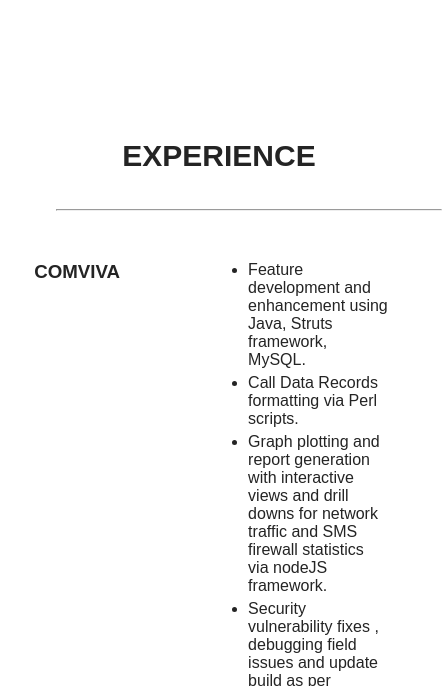
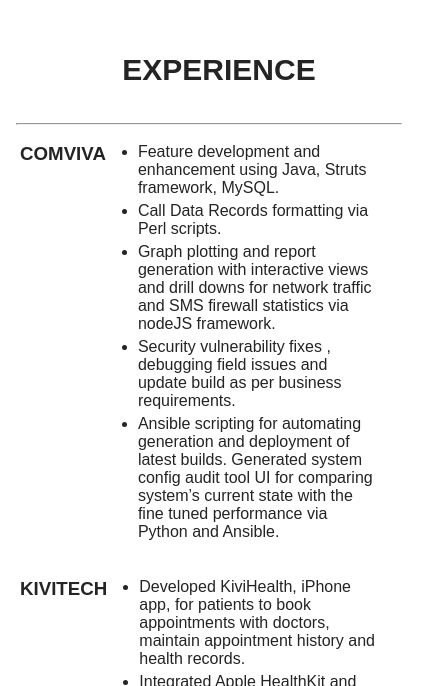
Before and after one commit to Nancyp1997/react-deploy, a React (Create React App) app: page / in a window 390 px wide. Shown: the part 798-1484 px from the top of the page, 442 px wide, since content can reach past the window. Built offline with nearby package versions, Linux system fonts and the light colour scheme.

Commit message:
Added styling for mobile

```diff
--- a/src/App.css
+++ b/src/App.css
@@ -67,7 +67,9 @@
     overflow-x: hidden;
   }
   .partition{
-    margin-left: 0.5em;
-    width: 90%;
+
+    margin-left:-2em;
+    width: 50%;
+    /* width: 90%; */
   }
 }
--- a/src/components/Cards.css
+++ b/src/components/Cards.css
@@ -158,9 +158,9 @@
     /* border: 2px solid red; */
 }
 
-.float-child > h3{
+.skillset > h3{
   /* font-family: Arial, Helvetica, sans-serif; */
-  color: #242424;
+  margin-bottom: 5px;
 }
 
 .courseName{
@@ -235,81 +235,112 @@
 
 /* Mobile screens */
 @media screen and (max-width: 768px){
+
   .cards{
+
     /* background-color: teal; */
-    margin-top: -3em;
-    padding-left: 3em;
-    padding-right: 0em;
+    /* margin-top: -3em; */
+    /* padding-left: 3em; */
+
+    margin-top:-5em;
+    margin-bottom: 1em;
   }
 
   .cards__container{
     /* background-color: red; */
-    margin-left:-10em;
+    margin: 0em;
+    margin-top:1em;
+  }
 
+  .cards__wrapper{
+    /* background-color: rebeccapurple; */
+    margin:0em;
+    padding: 0em;
+  }
+  .company{
+    /* background-color: royalblue; */
+    display: flex;
+    flex-direction: row;
+    margin-left: -4em ;
   }
   .cName {
-    margin-left: 7em;
-    margin-right: 8em;
+    /* margin-left: 7em; */
+    /* margin-right: 8em; */
+    margin:0;
   }
   .desc{
+    margin-left: 2em;
+    margin-right: -1.5em;
     /* background-color: yellowgreen; */
-    margin-right: -12em;
+    /* margin-right: -12em; */
   }
   .expheading{
-    margin-top: 1.5em;
+    margin-top: 2.5em;
     font-size: 30px;
   }
 
   .cards__items{
-    /* background-color: red; */
-    margin-left: 10em;
-    margin-right: -10em;
+    margin: 0em;
+  }
+  .cards__wrapper{
+    border: 1px solid white;
+  }
 
+  .cards__container{
+    border: 1px solid white;
   }
 
   .float-container{
-    /* background-color: lightgoldenrodyellow; */
-    margin-top: -2em;
-    margin-left: 7em;
+
     width: 100%;
-    margin-right: -1em;
     display: flex;
+    flex-direction: column;
+    padding: 0em;
+    margin: 0em;
+    /* box-shadow: 0 6px 20px rgba(56, 125, 255, 0.17); */
+    border-radius: 5%;
   }
   .float-child{
-    /* border: 1px solid green; */
     flex:1;
-
   }
 
-  .float-child > h3{
-     font-size: 17px;
-     /* margin-bottom: -1em; */
+  .skill{
+    border-bottom: 1px solid white;
   }
 
 
   .confidence{
     display: none;
   }
+ .skillset{
+   margin-bottom: 1em;
+ }
 
-  .float-child >h3{
-    /* color: blue; */
-    font-size: 17px;
-    height: 20px;
+  .skillset >h3{
+    padding: 0em;
+    font-size: 20px;
+    display: flex;
+
   }
 
-  .courseName{
-    margin-left: 3em;
-    /* color:red; */
-    font-size: 12px;
-    height: 10px;
+  .name >p {
+    padding-left: 1em;
+
   }
 
+
+
+  .school{
+
+    margin-top: 1em;
+    margin-bottom: 0.5em;
+  }
   .courseList{
-    margin-top: 10px;
-    /* color: lightgreen; */
-    /* margin-left: -3em; */
-    font-size: 12px bold;
+    font-size: 15px ;
     list-style-type: none;
+    float: right;
+    margin-right: -10em;
+    margin-top: -3em;
   }
 
 }
--- a/src/components/Cards.js
+++ b/src/components/Cards.js
@@ -9,8 +9,9 @@
 function Cards() {
   return (
     <div className='cards'>
+
       <h1 className='expheading'>PROJECTS</h1>
-      <br/><br/><br/>
+      <br/><br/>
       <hr className='partition' />
 
       <div className='cards__container'>
--- a/src/components/HeroSection.css
+++ b/src/components/HeroSection.css
@@ -18,13 +18,14 @@
 }
 
 .hero-container {
-    height: 100vh;
+    height: 90vh;
     width: 100%;
     display: flex;
     flex-direction: column;
     justify-content: center;
     align-items: center;
     object-fit: contain;
+
 }
 
 .hero-container > h1{
--- a/src/components/Skills.js
+++ b/src/components/Skills.js
@@ -1,6 +1,7 @@
 import React from 'react';
 import './Cards.css';
 import Skill from './Skill';
+import '../App.css';
 
 function Experience() {
     return (
@@ -8,39 +9,46 @@
             <div className='cards'>
                 <h1 className='expheading'>SKILLS</h1>
                 <br />
-                <hr />
+                <hr class='partition'/>
                 <div className='cards__container'>
                     <div className='cards__wrapper'>
                         <div className='float-container'>
                             <div className='float-child'>
-                        <h3>FRAMEWORKS</h3><br/>
+                            <div className='skillset'>
+                                <h3>FRAMEWORKS</h3>
                                 <Skill name='Struts' progress='80' message=' ' />
                                 <Skill name='Spring' progress='80' message=' ' />
                                 <Skill name='Maven' progress='80' message=' ' />
                                 <Skill name='Hibernate' progress='80' message=' ' />
-                            <br/>
-
-                            <h3>AREAS OF INTEREST</h3><br/>
+                                </div>
+                                <br />
+                                <div className='skillset'>
+                                <h3>AREAS OF INTEREST</h3>
                                 <Skill name='ML' progress='80' message=' ' />
                                 <Skill name='iOS App Dev' progress='80' message=' ' />
                                 <Skill name='Backend Dev' progress='80' message=' ' />
+                                </div>
                                 {/* <Skill name='Swift' progress='70' message=' ' /> */}
-                            <br/>
-
-                            <h3>DEPLOYMENT</h3><br/>
+                                <br />
+                                <div className='skillset'>
+                                <h3>DEPLOYMENT</h3>
                                 <Skill name='Ansible' progress='60' message=' ' />
                                 </div>
+                            </div>
                             <div className='float-child'>
-                        <h3>LANGUAGES</h3><br/>
+                                <div className='skillset'>
+                                <h3>LANGUAGES</h3>
                                 <Skill name='Java' progress='80' message=' ' />
                                 <Skill name='Python' progress='80' message=' ' />
                                 <Skill name='R' progress='80' message=' ' />
                                 <Skill name='Swift' progress='70' message=' ' />
-                            <br/>
-                            <h3>VERSION CONTROL</h3><br/>
+                                </div>
+                                <div className='skillset'>
+                                <h3>VERSION CONTROL</h3><br />
                                 <Skill name='Git' progress='90' message=' ' />
                                 <Skill name='SVN' progress='60' message=' ' />
-                            <br/><br/><br/>
+                                </div>
+                                <br /><br /><br />
 
 
                             </div>
@@ -52,37 +60,38 @@
                 </div>
 
                 <h1 className='expheading'>EDUCATION</h1>
-                <br/>
-                <hr/>
+                <br />
+                <hr className='partition'/>
                 <div className='cards__container'>
                     <div className='cards__wrapper'>
                         <div className='float-container'>
                             <div className='float-child'>
+                                <div className='school'>
                                     <h3>UIC(Fall 21- )</h3>
-                                <p className='courseName'>Chicago, USA.</p>
+                                    {/* <p className='courseName'>Chicago, USA.</p> */}
                                     {/* <p className='courseName'></p> */}
                                     <ul className='courseList'>
                                         <li>MS CS </li>
                                     </ul>
-
+                                </div>
 
                             </div>
                             <div className='float-child'>
-                                <h3>DAIICT </h3>
-                                <p className='courseName'>Gujarat, India.(2014-18)</p>
+                                <div className='school'>
+                                    <h3>DAIICT [2014-18] </h3>
+                                    {/* <p className='courseName'>Gujarat, India.(2014-18)</p> */}
                                     {/* <p className='courseName'>2014-18</p> */}
                                     {/* <Skill name='Probability' progress='0' message=' ' /> */}
                                     <ul className='courseList'>
                                         <li>B.Tech ICT </li>
-
-
                                     </ul>
                                 </div>
                             </div>
                         </div>
                     </div>
                 </div>
-            <br/>
+            </div>
+            <br />
         </>
     );
 }
--- a/src/components/pages/Contact.css
+++ b/src/components/pages/Contact.css
@@ -78,24 +78,39 @@
     h1{
       font-size: 30px;
     }
+
     .float-container1{
       /* border: 1px solid green; */
       border-radius: 10px;
       margin-left: 3em;
       margin-right: 2em;
+      padding: 0.2em;
+
+      display: flex;
+      flex-direction: column;
+
     }
     .float-container1 >h3{
       font-size: 18px;
       /* color: red; */
-    }
-    .float-child1{
-      /* border: 1px solid red; */
-      margin-left: -3em;
-      width: 50%;
+      margin-left: -4em;
 
     }
+
+    .wrapper{
+      /* border: 1px solid blue; */
+      display: flex;
+      margin:0em;
+      padding:0em;
+      flex: 1;
+      flex-direction: row;
+      padding-top: 7em;
+    }
+
+    /* .float-child1{
+      border: 1px solid red;
+    }
     .float-child2{
-      /* border: 1px solid black; */
-      width: 50%;
-    }
+      border: 1px solid black;
+    } */
   }
```
Lines whose indentation alone changed are shown as unchanged.
